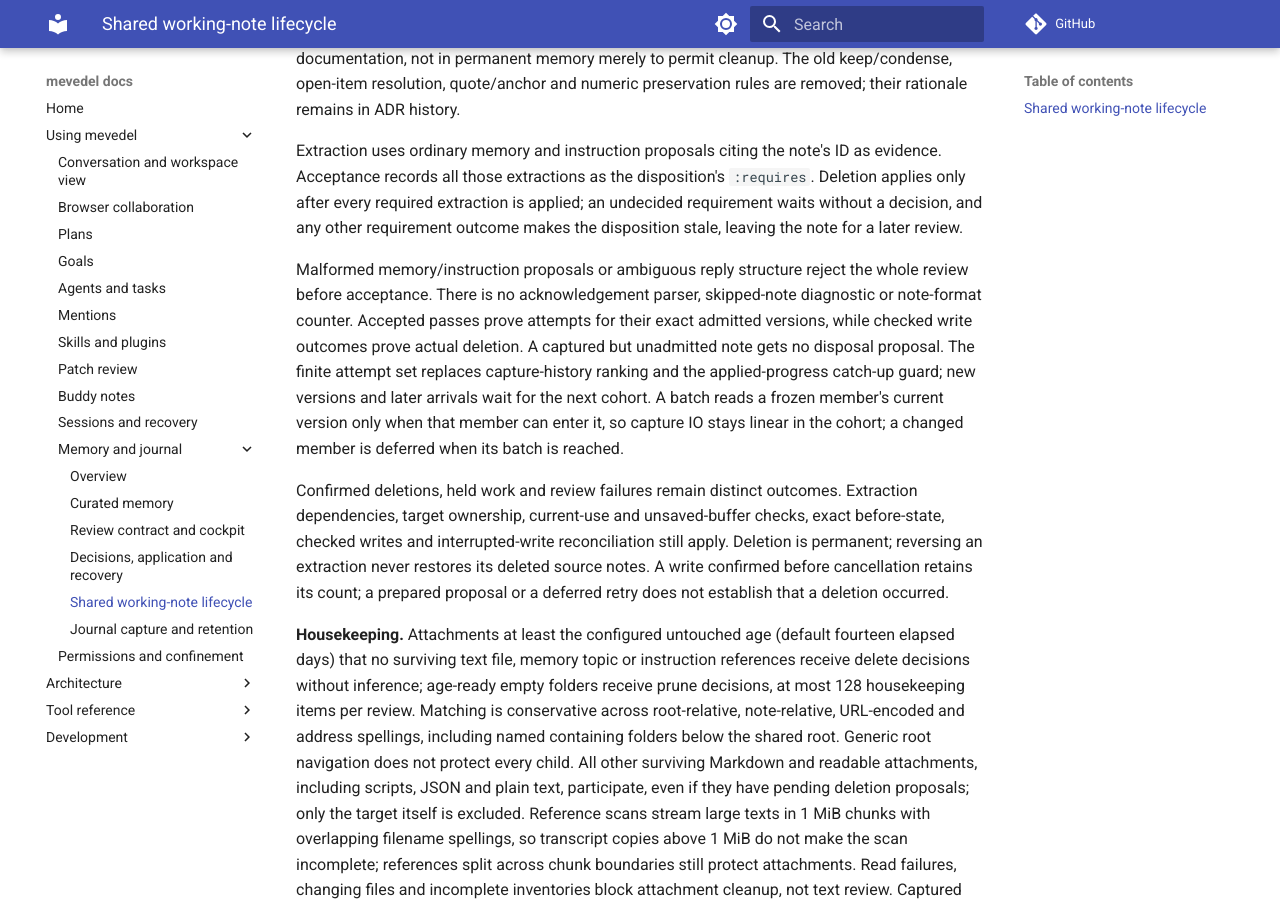
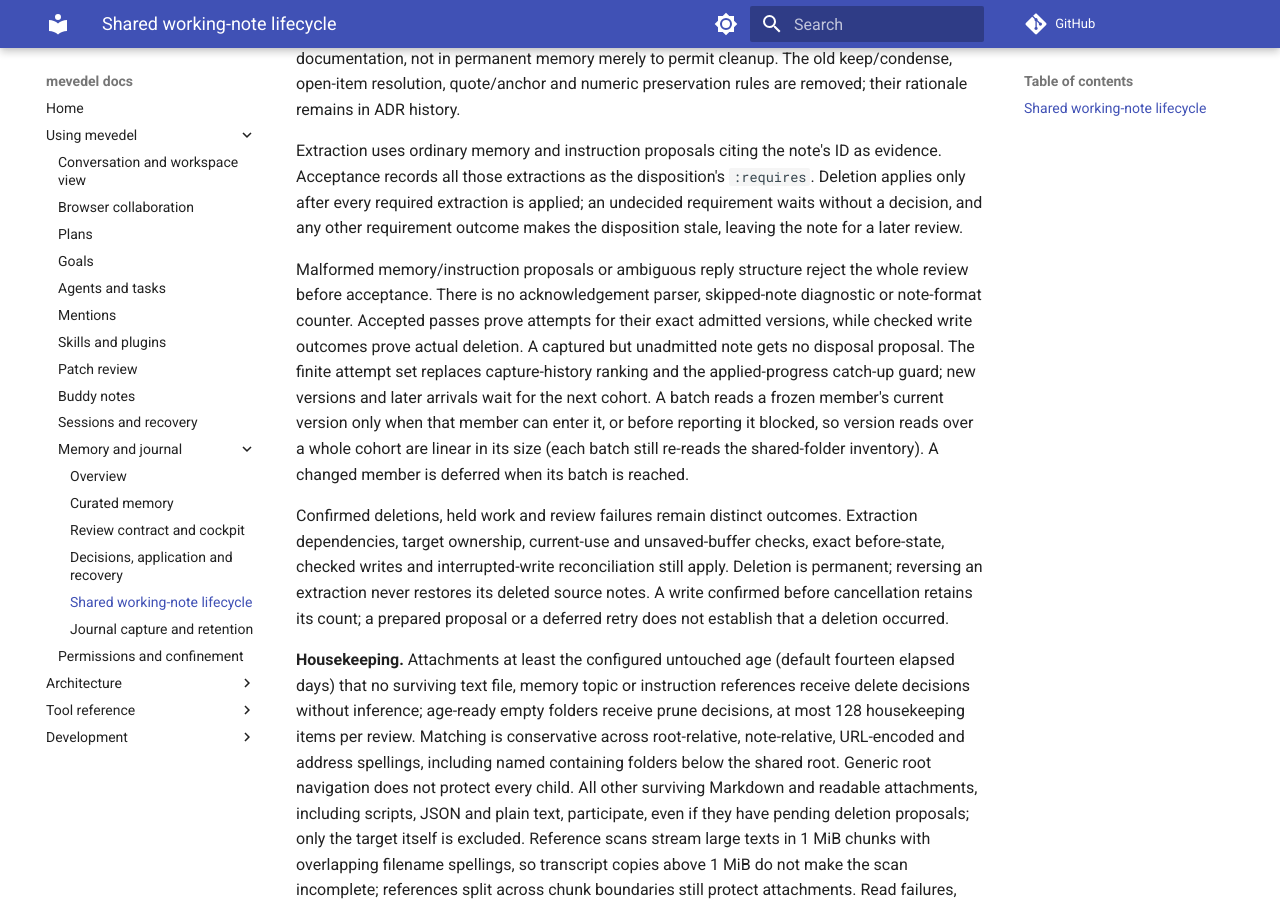
Before and after one commit to FrauH0lle/mevedel, an MkDocs documentation site: the page built from docs/memory-notes.md, in a window 1280 px wide and 900 px high, scrolled down 2498 px. Built offline with MkDocs 1.6.1 and Material for MkDocs 9.7.7, drawn with Linux system fonts in a browser that asks for light colours; comment, search, counter and statistics services are not loaded.

Commit message:
docs(memory): Limit the linear capture claim to version reads
Each batch still re-reads the shared-folder inventory; only cohort
version reads became linear in the cohort size.

```diff
--- a/docs/memory-notes.md
+++ b/docs/memory-notes.md
@@ -131,8 +131,10 @@ admitted versions, while checked write outcomes prove actual deletion. A capture
 but unadmitted note gets no disposal proposal. The finite attempt set replaces
 capture-history ranking and the applied-progress catch-up guard; new versions and
 later arrivals wait for the next cohort. A batch reads a frozen member's current
-version only when that member can enter it, so capture IO stays linear in the
-cohort; a changed member is deferred when its batch is reached.
+version only when that member can enter it, or before reporting it blocked, so
+version reads over a whole cohort are linear in its size (each batch still
+re-reads the shared-folder inventory). A changed member is deferred when its
+batch is reached.
 
 Confirmed deletions, held work and review failures remain distinct outcomes.
 Extraction dependencies, target ownership, current-use and unsaved-buffer
```
